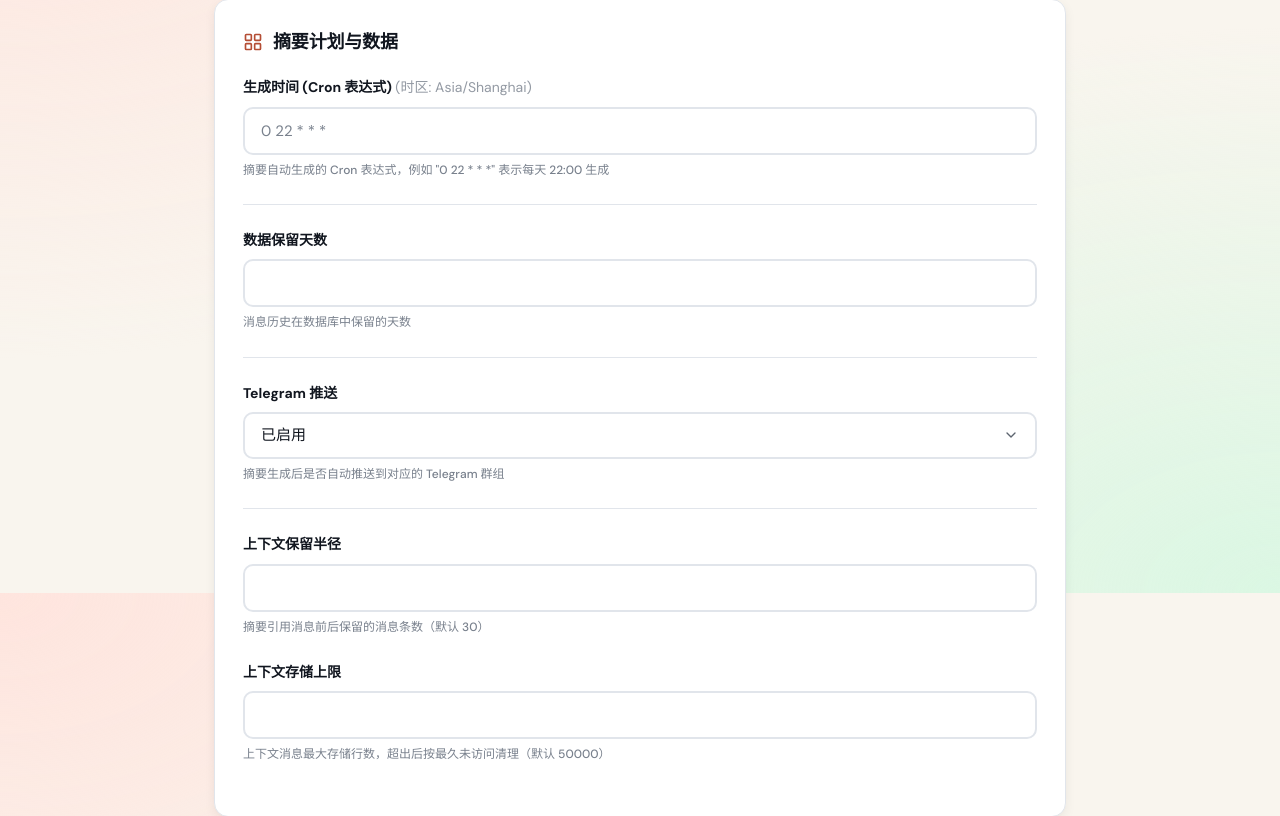
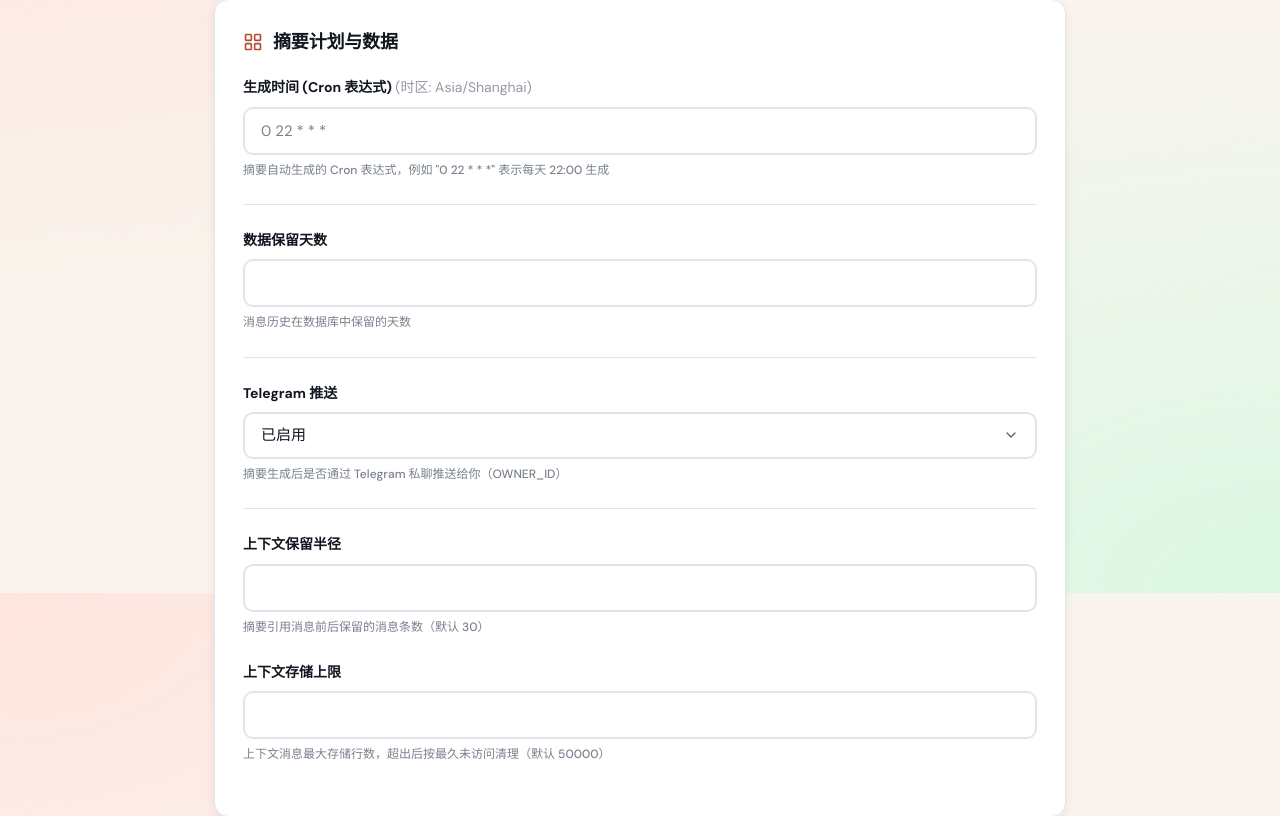
Before and after one commit to BFNOC/tg-lurker, a FastAPI app: template web/templates/settings.html in a window 1280 px wide. Shown: the part 207-1023 px from the top of the page. Run offline with FastAPI, Linux system fonts and the light colour scheme; the template is opened without the code that fills it, so the values that code supplies are empty; parts of the project's set-up code (start-up, migrations or seed data) failed here and were passed over.

Commit message:
fix: 修正推送描述文案（推送到 OWNER 私聊，不是群组）

```diff
--- a/web/templates/settings.html
+++ b/web/templates/settings.html
@@ -44,7 +44,7 @@
                 <option value="true" {% if settings.tg_push_enabled == "true" %}selected{% endif %}>已启用</option>
                 <option value="false" {% if settings.tg_push_enabled == "false" %}selected{% endif %}>已禁用</option>
             </select>
-            <div class="form-hint">摘要生成后是否自动推送到对应的 Telegram 群组</div>
+            <div class="form-hint">摘要生成后是否通过 Telegram 私聊推送给你（OWNER_ID）</div>
         </div>
 
         <div class="section-divider"></div>
```
